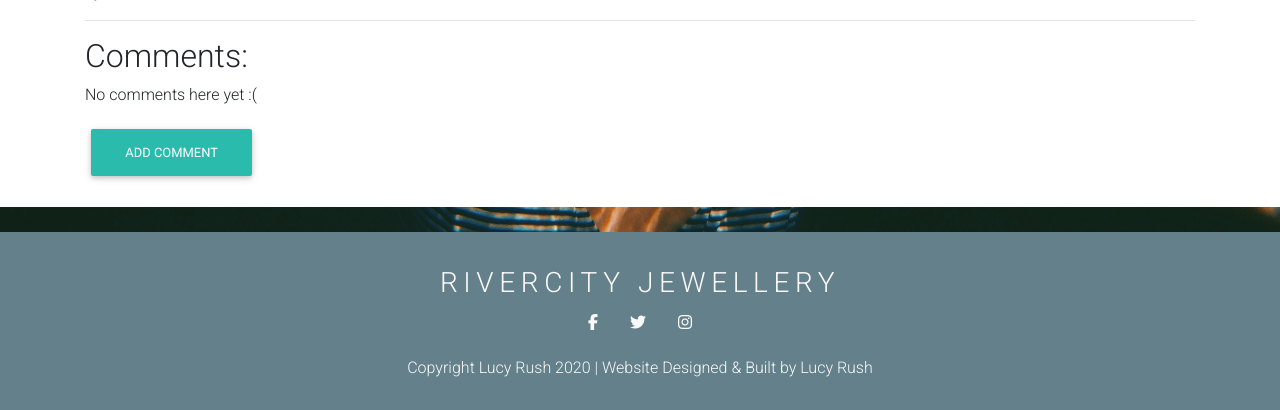
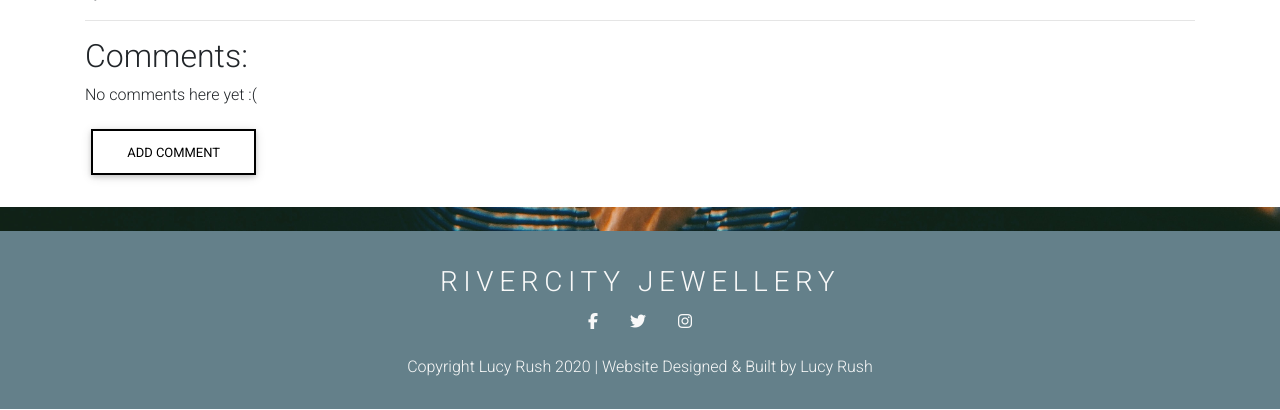
Before and after one commit to lucyrush/rivercity_jewellery, a Django app: template blog/templates/blog/article-details.html in a window 1280 px wide. Shown: the part 593-1003 px from the top of the page. Run offline with Django 3.2, Linux system fonts and the light colour scheme; the template is opened without the code that fills it, so the values that code supplies are empty; some libraries are stand-ins or nearby versions.

Commit message:
Added add comment button

```diff
--- a/blog/templates/blog/article-details.html
+++ b/blog/templates/blog/article-details.html
@@ -20,9 +20,7 @@
     </div>
 
 
-     <div class="container mt-5">
-
-
+    <div class="container mt-5">
    <!--Section: Content-->
               <section class="text-justify">
 
@@ -78,12 +76,10 @@
                         <p>No comments here yet :(</p>
                 {% endfor %}
                 </div>
-                <a class="btn btn-default" href="{% url 'add_comment_to_post' pk=post.pk %}">Add comment</a>
+                <a class="btn btn-outline-black rounded-0" href="{% url 'add_comment_to_post' pk=post.pk %}">Add comment</a>
             </div>
 
     </div>
-
-    <!-- Blog post management -->
 
 </div>
 </div>
--- a/blog/templates/blog/post_edit.html
+++ b/blog/templates/blog/post_edit.html
@@ -33,5 +33,5 @@
                 </form>
             </div>
         </div>
-    </div>
+</div>
 {% endblock %}
```
Also changed, not shown: media/joeyy-lee-wjsdbxXeGvg-unsplash_5IiaJcR.jpg (deleted), media/joeyy-lee-wjsdbxXeGvg-unsplash_GLJphOK.jpg (deleted), media/seashell-in-love-kristin-2Nf3jnTBSVM-unsplash.jpg (deleted), 2 other files.
